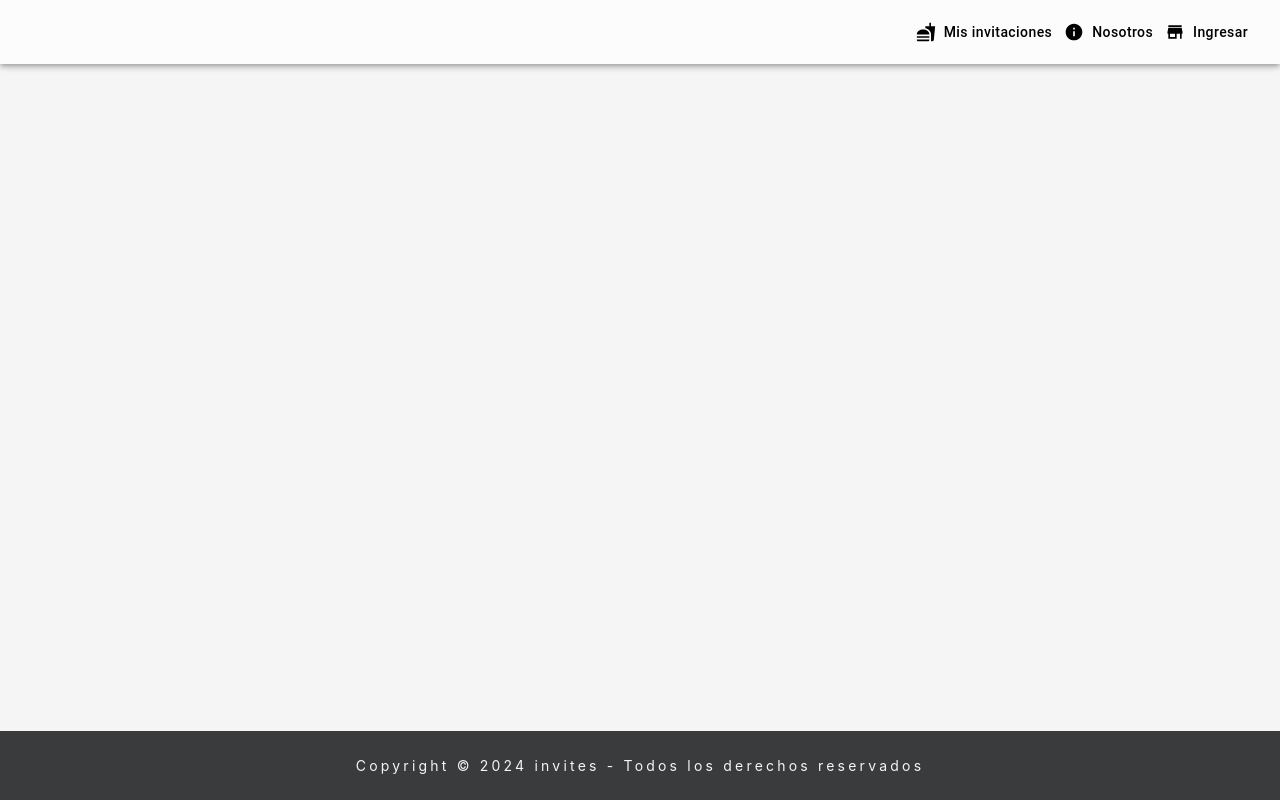
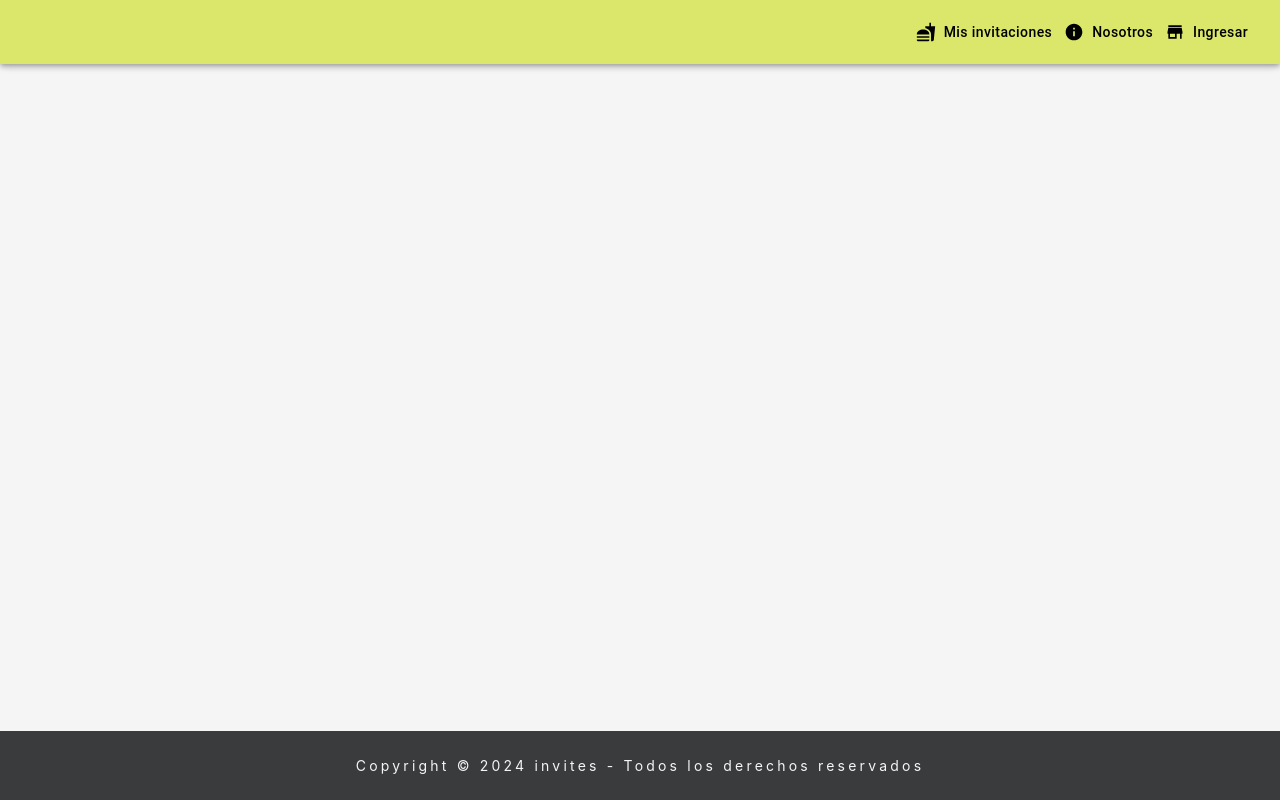
Before and after one commit to OconnerJZ/invites, a React (Vite) app: page / in a window 1280 px wide. Built offline with nearby package versions, Linux system fonts and the light colour scheme; a web font is replaced by a local one.

Commit message:
color navbar

```diff
--- a/src/App.jsx
+++ b/src/App.jsx
@@ -5,7 +5,7 @@ import Router from "./Router";
 const App = () => {
   return (
     <InviteProvider>
-      <HelmetComponent />
+      {/* <HelmetComponent /> */}
       <Router />
     </InviteProvider>
   );
--- a/src/HelmetComponent.jsx
+++ b/src/HelmetComponent.jsx
@@ -14,14 +14,14 @@ const HelmetComponent = () => {
   return (
     <Helmet>
       <title>{title}</title>
-      {/* <meta property="og:title" content={title} />
+      <meta property="og:title" content={title} />
       <meta property="og:description" content={fest?.phrase} />
       <meta
         property="og:image"
         content={`${BASE_URL_API}files/${fest?.id}/images/${fest?.avatar}`}
       />
       <meta property="og:url" content={urlfest} />
-      <meta property="og:type" content="website" /> */}
+      <meta property="og:type" content="website" />
     </Helmet>
   );
 };
--- a/src/components/layout/Navbar.jsx
+++ b/src/components/layout/Navbar.jsx
@@ -67,7 +67,7 @@ const Navbar = (props) => {
       <AppBar
         component="nav"
         sx={{
-          backgroundColor: "rgba(255,255,255, 0.7)",
+          backgroundColor: "rgba(209,226,49, 0.7)",
           backdropFilter: "blur(5px)",
           color: "#3a3b3d",
         }}
```
